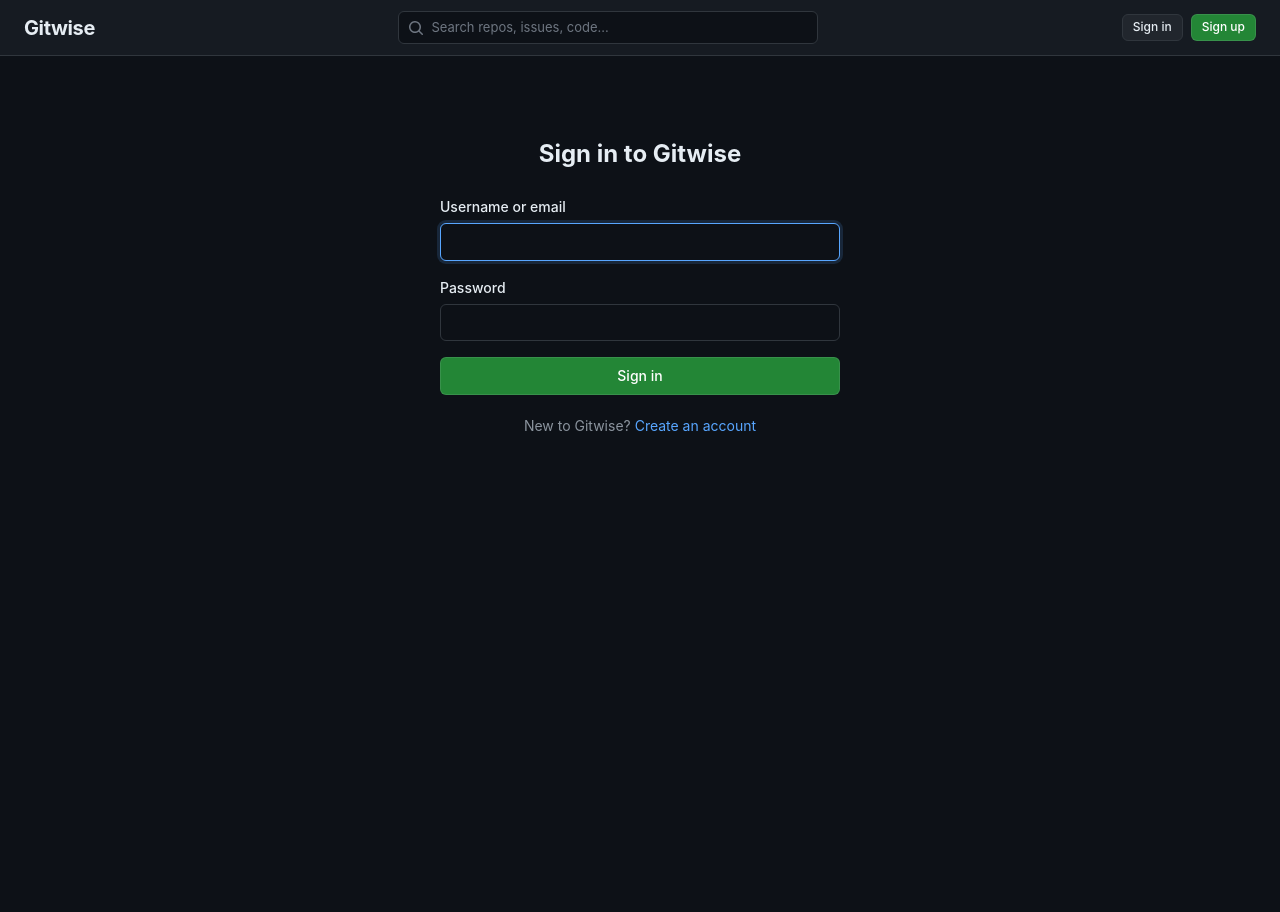
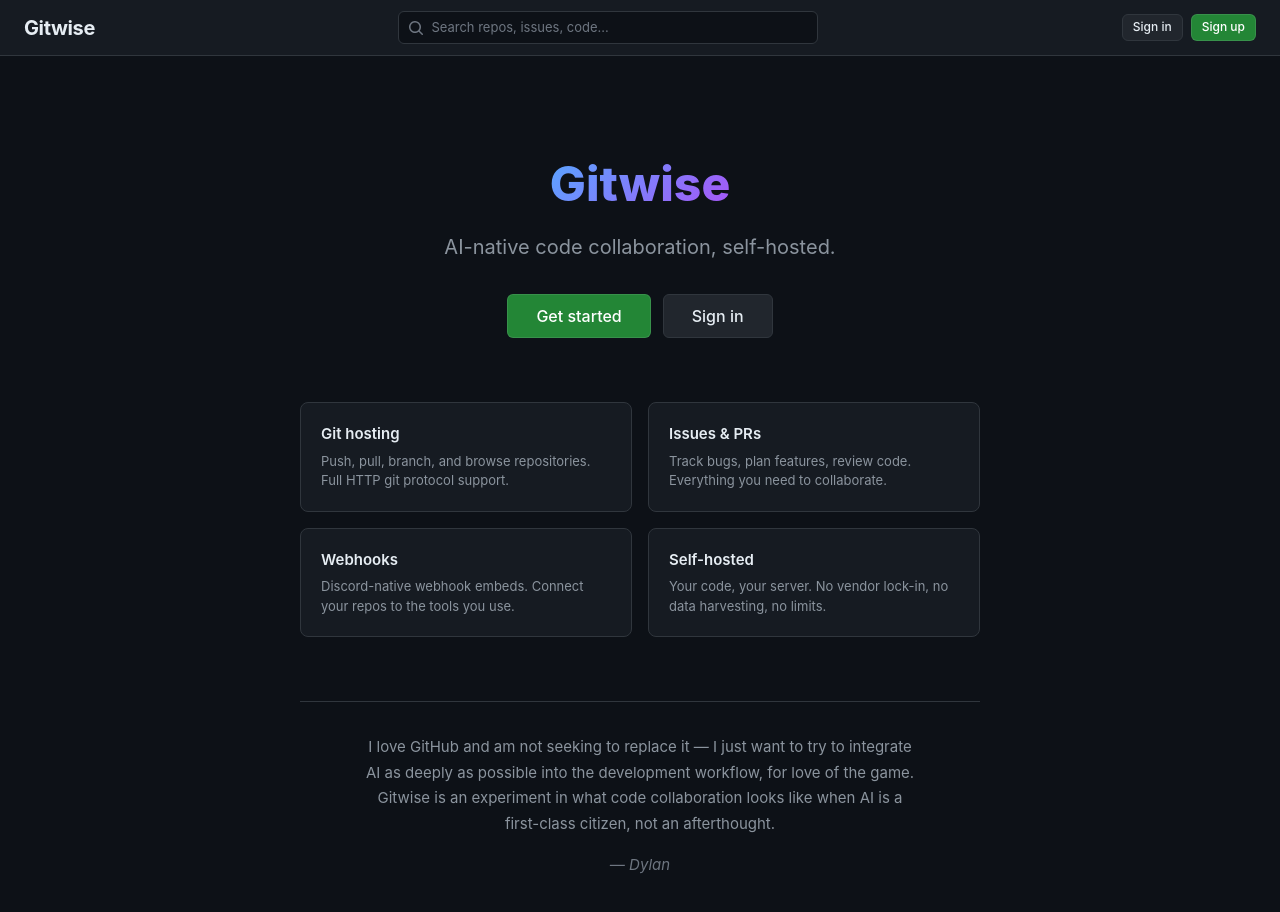
Before and after one commit to exec/gitwise, a React (Vite) app in the folder web/: page / in a window 1280 px wide. Before the commit this address led to /login. Shown: the top 912 px of the page. Before the commit the page ends 800 px from the top, so only its background shows below. Built offline with nearby package versions, Linux system fonts and the light colour scheme; no server answers.

Commit message:
feat: add landing page for unauthenticated visitors
Shows Gitwise branding, feature cards, and personal note from Dylan.
Authenticated users see the dashboard as before.

Co-Authored-By: Claude Opus 4.6 (1M context) <noreply@anthropic.com>

```diff
--- a/web/src/App.tsx
+++ b/web/src/App.tsx
@@ -1,6 +1,7 @@
 import { Routes, Route, Navigate } from "react-router-dom";
 import { useAuthStore } from "./stores/auth";
 import Layout from "./components/Layout";
+import LandingPage from "./pages/LandingPage";
 import LoginPage from "./pages/LoginPage";
 import RegisterPage from "./pages/RegisterPage";
 import DashboardPage from "./pages/DashboardPage";
@@ -28,20 +29,18 @@ function RequireAuth({ children }: { children: React.ReactNode }) {
   return <>{children}</>;
 }
 
+function HomePage() {
+  const isAuthenticated = useAuthStore((s) => s.isAuthenticated);
+  return isAuthenticated ? <DashboardPage /> : <LandingPage />;
+}
+
 export default function App() {
   return (
     <Layout>
       <Routes>
         <Route path="/login" element={<LoginPage />} />
         <Route path="/register" element={<RegisterPage />} />
-        <Route
-          path="/"
-          element={
-            <RequireAuth>
-              <DashboardPage />
-            </RequireAuth>
-          }
-        />
+        <Route path="/" element={<HomePage />} />
         <Route
           path="/new"
           element={
--- a/web/src/index.css
+++ b/web/src/index.css
@@ -3204,3 +3204,100 @@ a.settings-tab-link {
   padding: 2px 8px;
   border-radius: 12px;
 }
+
+/* ---- Landing page ---- */
+
+.landing {
+  max-width: 720px;
+  margin: 0 auto;
+  padding: 60px 20px 80px;
+}
+
+.landing-hero {
+  text-align: center;
+  margin-bottom: 64px;
+}
+
+.landing-logo {
+  font-size: 3rem;
+  font-weight: 800;
+  background: linear-gradient(135deg, var(--accent) 0%, #a855f7 100%);
+  -webkit-background-clip: text;
+  -webkit-text-fill-color: transparent;
+  background-clip: text;
+}
+
+.landing-tagline {
+  font-size: 1.25rem;
+  color: var(--text-secondary);
+  margin-top: 12px;
+  margin-bottom: 32px;
+}
+
+.landing-cta {
+  display: flex;
+  justify-content: center;
+  gap: 12px;
+}
+
+.btn-lg {
+  padding: 10px 28px;
+  font-size: 1rem;
+}
+
+.landing-features {
+  display: grid;
+  grid-template-columns: 1fr 1fr;
+  gap: 16px;
+  margin-bottom: 64px;
+}
+
+.landing-feature {
+  padding: 20px;
+  background: var(--bg-secondary);
+  border: 1px solid var(--border);
+  border-radius: var(--radius-lg);
+}
+
+.landing-feature h3 {
+  font-size: 0.9375rem;
+  font-weight: 600;
+  margin-bottom: 6px;
+}
+
+.landing-feature p {
+  font-size: 0.8125rem;
+  color: var(--text-secondary);
+  line-height: 1.5;
+  margin: 0;
+}
+
+.landing-note {
+  border-top: 1px solid var(--border);
+  padding-top: 32px;
+  text-align: center;
+}
+
+.landing-note p {
+  font-size: 0.9375rem;
+  color: var(--text-secondary);
+  line-height: 1.7;
+  max-width: 560px;
+  margin: 0 auto;
+}
+
+.landing-author {
+  margin-top: 16px !important;
+  font-style: italic;
+  color: var(--text-muted) !important;
+}
+
+@media (max-width: 600px) {
+  .landing-features {
+    grid-template-columns: 1fr;
+  }
+
+  .landing-logo {
+    font-size: 2.25rem;
+  }
+}
--- /dev/null
+++ b/web/src/pages/LandingPage.tsx
@@ -0,0 +1,53 @@
+import { Link } from "react-router-dom";
+
+export default function LandingPage() {
+  return (
+    <div className="landing">
+      <div className="landing-hero">
+        <h1>
+          <span className="landing-logo">Gitwise</span>
+        </h1>
+        <p className="landing-tagline">
+          AI-native code collaboration, self-hosted.
+        </p>
+        <div className="landing-cta">
+          <Link to="/register" className="btn btn-primary btn-lg">
+            Get started
+          </Link>
+          <Link to="/login" className="btn btn-secondary btn-lg">
+            Sign in
+          </Link>
+        </div>
+      </div>
+
+      <div className="landing-features">
+        <div className="landing-feature">
+          <h3>Git hosting</h3>
+          <p>Push, pull, branch, and browse repositories. Full HTTP git protocol support.</p>
+        </div>
+        <div className="landing-feature">
+          <h3>Issues &amp; PRs</h3>
+          <p>Track bugs, plan features, review code. Everything you need to collaborate.</p>
+        </div>
+        <div className="landing-feature">
+          <h3>Webhooks</h3>
+          <p>Discord-native webhook embeds. Connect your repos to the tools you use.</p>
+        </div>
+        <div className="landing-feature">
+          <h3>Self-hosted</h3>
+          <p>Your code, your server. No vendor lock-in, no data harvesting, no limits.</p>
+        </div>
+      </div>
+
+      <div className="landing-note">
+        <p>
+          I love GitHub and am not seeking to replace it &mdash; I just want to try
+          to integrate AI as deeply as possible into the development workflow, for love
+          of the game. Gitwise is an experiment in what code collaboration looks like
+          when AI is a first-class citizen, not an afterthought.
+        </p>
+        <p className="landing-author">&mdash; Dylan</p>
+      </div>
+    </div>
+  );
+}
```
